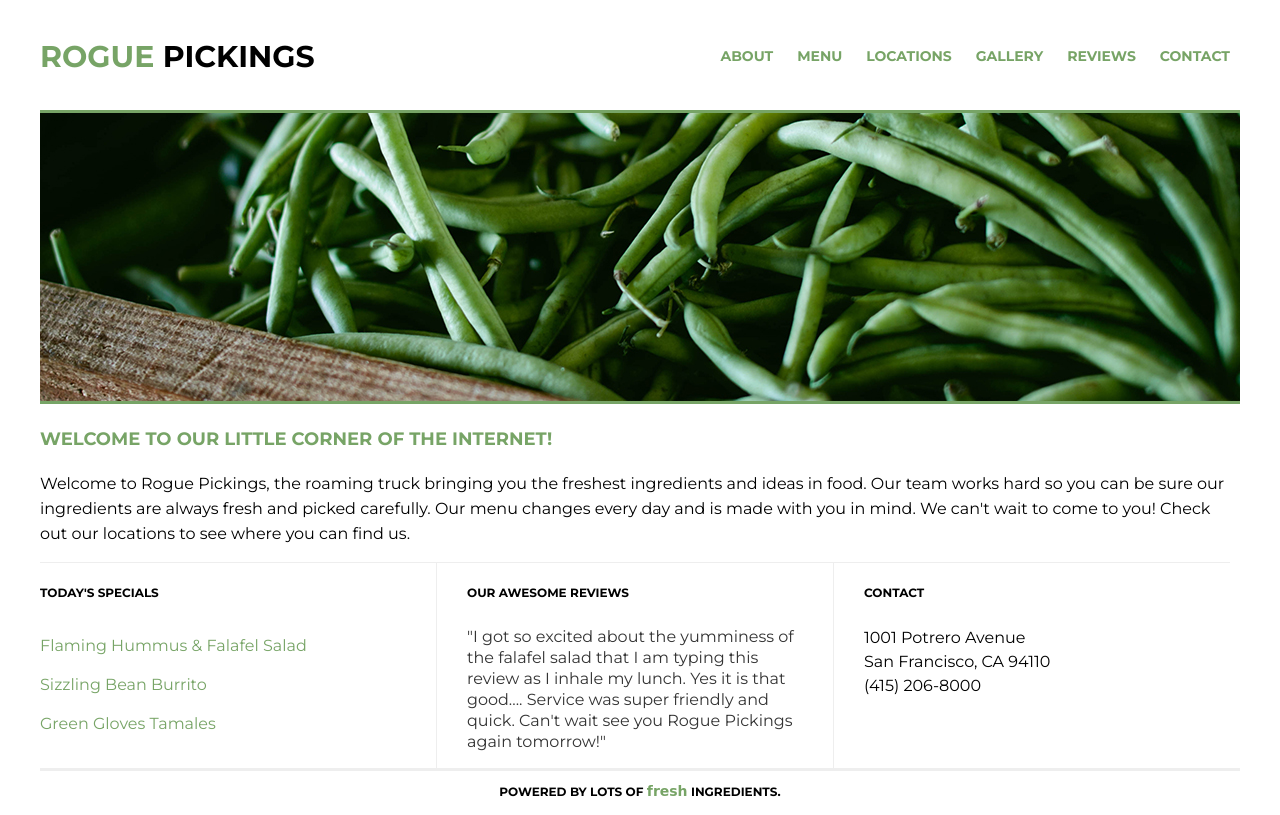
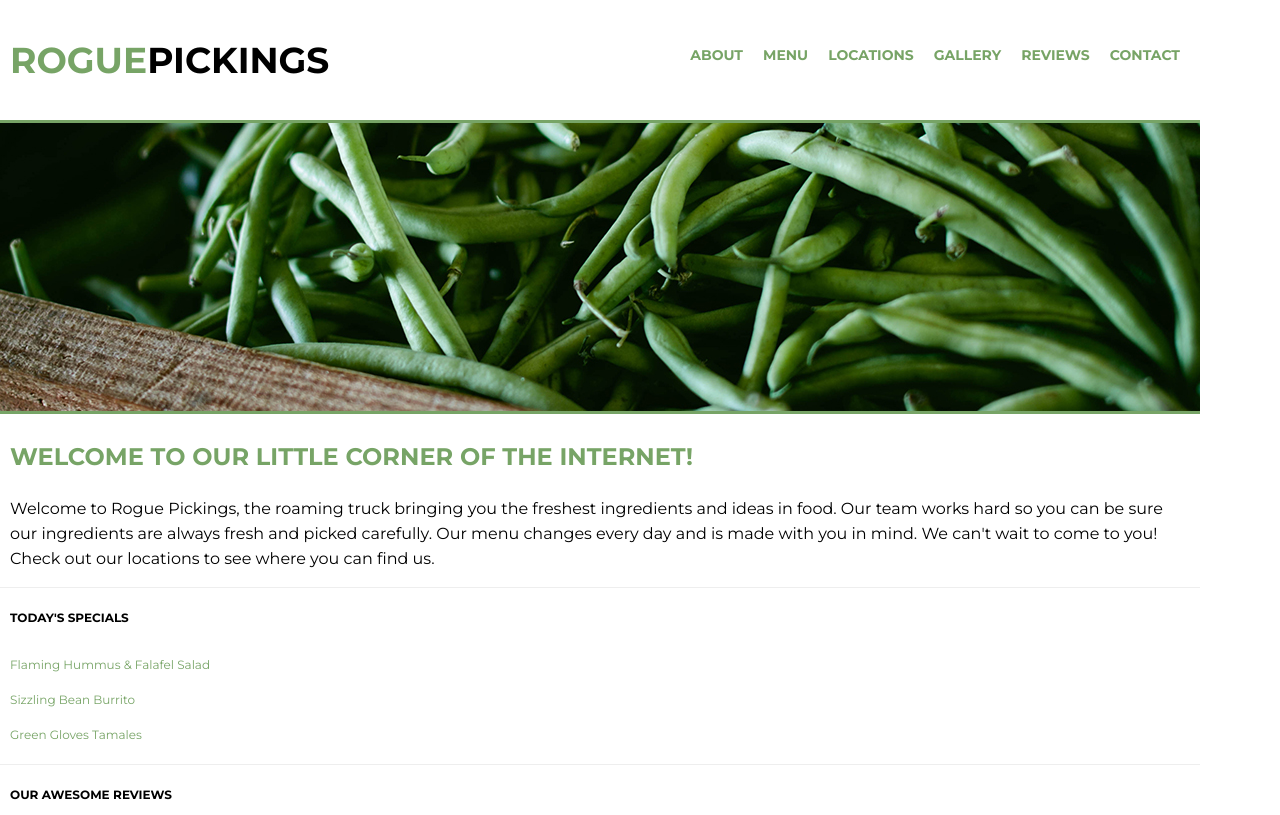
Before and after one commit to sconsani/static-to-responsive-site, a plain HTML site: page index.html in a window 1280 px wide. Shown: the top 815 px of the page. Drawn offline with Linux system fonts and the light colour scheme; a web font is replaced by a local one.

Commit message:
updated css for mobile first- added media queries for tablet and desktop

```diff
--- a/css/main.css
+++ b/css/main.css
@@ -1,9 +1,11 @@
 body {
 	font-family: 'Montserrat', Helvetica, Arial, sans-serif;
+	font-size: 12px;
+	max-width: 400px;
 }
 
 .container{
-	max-width: 1200px;
+	/*max-width: 400px;*/
 	margin: 0 auto;
 }
 
@@ -15,13 +17,13 @@ h3 {
 	font-weight: 700;
 }
 h1 {
-	font-size: 30px;
+	font-size: 3em;
 }
 h2 {
-	font-size: 18px;
+	font-size: 2em;
 }
 h3 {
-	font-size: 12px;
+	font-size: 1em;
 }
 
 p {
@@ -32,34 +34,48 @@ p {
 
 /*The widths are in a percentage!*/
 header {
-	height: 110px;
 	border-bottom: 3px solid #77a466;
 	margin: 0 auto;
+	display: flex;
+	width: 100%;
+	padding: 0 10px;
+	box-sizing: border-box;
 }
 
 header h1 {
-	float: left;
 	margin: 0;
 	padding: 38px 0;
+	display: flex;
+
+	justify-content: center;
 }
 header h1 span {
 	color: #77a466;
 }
 
 header nav {
-	float: right;
+
+	width: 100%;
 	padding: 46px 0;
 }
+
 header nav ul {
+	display: flex;
+	width: 100%;
+	flex-direction: column;
+	align-content: center;
+	justify-content: space-between;
 	margin: 0;
 	padding: 0;
 }
 header nav ul li {
+	display: flex;
+
 	text-transform: uppercase;
 	font-weight: 700;
 	font-size: 14px;
 	padding: 0 10px;
-	display: inline;
+	/*display: inline;*/
 }
 header nav ul li a{
 	text-decoration: none;
@@ -70,29 +86,34 @@ header nav ul li a{
 .top-section,
 .bottom-section {
 	margin: 0 auto;
-	clear: both;
+	width: 100%;
+
 }
 
 .main-image {
 	height: auto;
-	float: left;
+	width: 100%;
+
 }
 .main-image img {
 	width: 100%;
+	box-sizing: border-box;
 	border-bottom: 3px solid #77a466;
 }
 
 .main-title {
 	height: auto;
-	float: left;
+
 }
 .main-title h2 {
-	text-align: left;
-	padding: 5px 0;
+	/*text-align: left;*/
+	padding: 5px 10px;
 	color: #77a466;
+
 }
 .main-title p {
-	padding: 0;
+	box-sizing: border-box;
+	padding: 0 10px;
 	font-size: 16px;
 	line-height: 25px;
 }
@@ -100,29 +121,28 @@ header nav ul li a{
 .section-one,
 .section-two,
 .section-three {
-	width: 33%;
-	height: auto;
-	float: left;
+	width: 100%;
+	/*height: auto;*/
 	border-top: 1px solid #eee;
 }
 
 .section-one h3 {
-	padding: 10px 0;
+	padding: 10px 10px;
 }
 
 .section-two {
-	border-left: 1px solid #eee;
-	border-right: 1px solid #eee;
+	border-top: 1px solid #eee;
+	border-bottom: 1px solid #eee;
 }
 
 .section-two h3,
 .section-three h3 {
-	padding: 10px 30px;
+	padding: 10px 10px;
 }
 
 .menu {
 	list-style: none;
-	padding: 0;
+	padding: 0 10px;
 }
 .menu li {
 	padding: 10px 0;
@@ -145,8 +165,10 @@ footer {
 	height: 50px;
 	border-top: 3px solid #eee;
 	margin: 0 auto;
-	clear: both;
-	text-align: center;
+	display: flex;
+	width: 100%;
+	justify-content: center;
+	align-content: center;
 }
 footer span {
 	font-family: 'Galada', cursive;
@@ -154,3 +176,36 @@ footer span {
 	color: #77a466;
 	font-size: 14px;
 }
+
+
+@media (min-width: 768px) {
+	body{
+		max-width: 768px;
+	}
+
+	header h1{
+		justify-content: flex-start;
+	}
+
+	header nav ul {
+		flex-direction: row;
+		justify-content: flex-end;
+	}
+}
+
+
+@media (min-width: 1200px) {
+	body{
+		max-width: 1200px;
+	}
+
+	header h1{
+		justify-content: flex-start;
+	}
+
+	header nav ul {
+		flex-direction: row;
+		justify-content: flex-end;
+	}
+
+}
```
